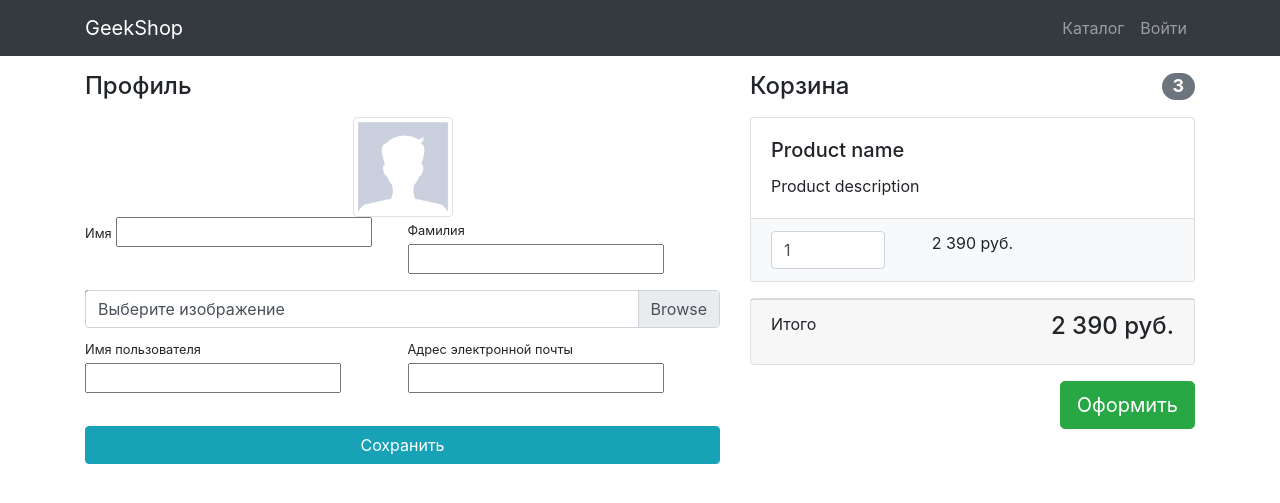
After one commit to DaniilPivovarov1/geekshop, a Django app: template users/templates/users/profile.html in a window 1280 px wide. The commit adds this page. Shown: the top 503 px of the page. Run offline with Django 3.2, Linux system fonts and the light colour scheme; the template is opened without the code that fills it: most values are stand-ins (such as "Sample title", 1, 10 or a date in 2020); form fields are guessed from the names that the template uses; some libraries are stand-ins or nearby versions.

Commit message:
added profile

```diff
--- a/geekshop/settings.py
+++ b/geekshop/settings.py
@@ -101,7 +101,7 @@ AUTH_PASSWORD_VALIDATORS = [
 # Internationalization
 # https://docs.djangoproject.com/en/3.2/topics/i18n/
 
-LANGUAGE_CODE = 'en-us'
+LANGUAGE_CODE = 'ru-ru'
 
 TIME_ZONE = 'UTC'
 
--- a/products/templates/products/base.html
+++ b/products/templates/products/base.html
@@ -39,7 +39,7 @@
                 </li>
                 {% if user.is_authenticated %}
                     <li class="nav-item">
-                        <a class="nav-link" href="auth/profile.html">{{ user.username }}
+                        <a class="nav-link" href="{% url 'users:profile' %}">{{ user.username }}
                             <i class="fas fa-user-circle"></i>
                         </a>
                     </li>
--- a/products/templates/products/products.html
+++ b/products/templates/products/products.html
@@ -61,7 +61,7 @@
                             <div class="card h-100">
                                 <a href="#">
                                     <img class="card-img-top"
-                                         src="/media/{{ product.image }}"
+                                         src="{{ product.image.url }}"
                                          alt="">
                                 </a>
                                 <div class="card-body">
--- /dev/null
+++ b/users/templates/users/profile.html
@@ -0,0 +1,100 @@
+{% extends 'products/base.html' %}
+{% load static %}
+
+{% block css %}
+    <link href="{% static 'css/profile.css' %}" rel="stylesheet">
+{% endblock %}
+
+{% block content %}
+
+{% endblock %}
+
+{% block footer %}
+    <div class="container">
+        <div class="row">
+            <div class="col-lg-7">
+                <h4 class="mt-3 mb-3">Профиль</h4>
+                <div class="col-lg-12 text-center">
+                    <img width="100" height="100"
+                         src="{% if user.image %} {{ user.image.url }} {% else %} {% static 'vendor/img/users/default_avatar.jpg' %} {% endif %}"
+                         class="img-thumbnail">
+                </div>
+                <form action="{% url 'users:profile' %}" method="post" enctype="multipart/form-data">
+                    {% csrf_token %}
+                    <div class="form-row">
+                        <div class="col-lg-6">
+                            <div class="form-group">
+                                <label class="small mb-1" for="{{ form.first_name.id_for_label }}">Имя</label>
+                                {{ form.first_name }}
+                            </div>
+                        </div>
+                        <div class="col-lg-6">
+                            <div class="form-group">
+                                <label class="small mb-1" for="{{ form.last_name.id_for_label }}">Фамилия</label>
+                                {{ form.last_name }}
+                            </div>
+                        </div>
+                    </div>
+                    <div class="form-row mb-2">
+                        <div class="col-lg-12">
+                            <div class="custom-file">
+                                {{ form.image }}
+                                <label class="custom-file-label" for="{{ form.image.id_for_label }}">Выберите изображение</label>
+                            </div>
+                        </div>
+                    </div>
+                    <div class="form-row">
+                        <div class="col-lg-6">
+                            <label class="small mb-1" for="{{ form.username.id_for_label }}">Имя пользователя</label>
+                            {{ form.username }}
+                        </div>
+                        <div class="col-lg-6">
+                            <label class="small mb-1" for="{{ form.email.id_for_label }}">Адрес электронной
+                                почты</label>
+                            {{ form.email }}
+                        </div>
+                    </div>
+                    <div class="form-row">
+                        <div class="col-lg-12" style="margin-top: 33px;">
+                            <input class="btn btn-info btn-block" type="submit" value="Сохранить">
+                        </div>
+                    </div>
+                </form>
+            </div>
+            <div class="col-lg-5">
+                <h4 class="mt-3 mb-3 d-flex justify-content-between align-items-center mb-3">
+                    Корзина <span class="badge badge-secondary badge-pill">3</span>
+                </h4>
+                <div class="card mb-3">
+                    <div class="card-body">
+                        <h5 class="card-title">Product name</h5>
+                        <p class="card-text">Product description</p>
+                    </div>
+                    <ul class="list-group list-group-flush">
+                        <li class="list-group-item bg-light">
+                            <div class="row text-center">
+                                <div class="col-lg-4">
+                                    <input name="basketID" type="number" class="form-control"
+                                           value="1" min="0">
+                                </div>
+                                <div class="col-lg-4">2 390 руб.</div>
+                                <div class="col-lg-4">
+                                    <a href="#">
+                                        <i class="fas fa-trash"></i>
+                                    </a>
+                                </div>
+                            </div>
+                        </li>
+                    </ul>
+                </div>
+                <div class="card mb-3">
+                    <div class="card-footer">
+                        <p class="float-left">Итого</p>
+                        <h4 class="float-right">2 390 руб.</h4>
+                    </div>
+                </div>
+                <button type="button" class="btn btn-success btn-lg float-right">Оформить</button>
+            </div>
+        </div>
+    </div>
+{% endblock %}
--- a/users/urls.py
+++ b/users/urls.py
@@ -1,6 +1,6 @@
 from django.urls import path
 
-from users.views import login, register, logout
+from users.views import login, register, logout, profile
 
 app_name = 'users'
 
@@ -8,4 +8,5 @@ urlpatterns = [
     path('login/', login, name='login'),
     path('register/', register, name='register'),
     path('logout/', logout, name='logout'),
+    path('profile/', profile, name='profile')
 ]
```
Also changed, not shown: products/fixtures/categories.json (+5 -5 lines), users/forms.py (+13 -1 lines), users/views.py (+15 -1 lines).
